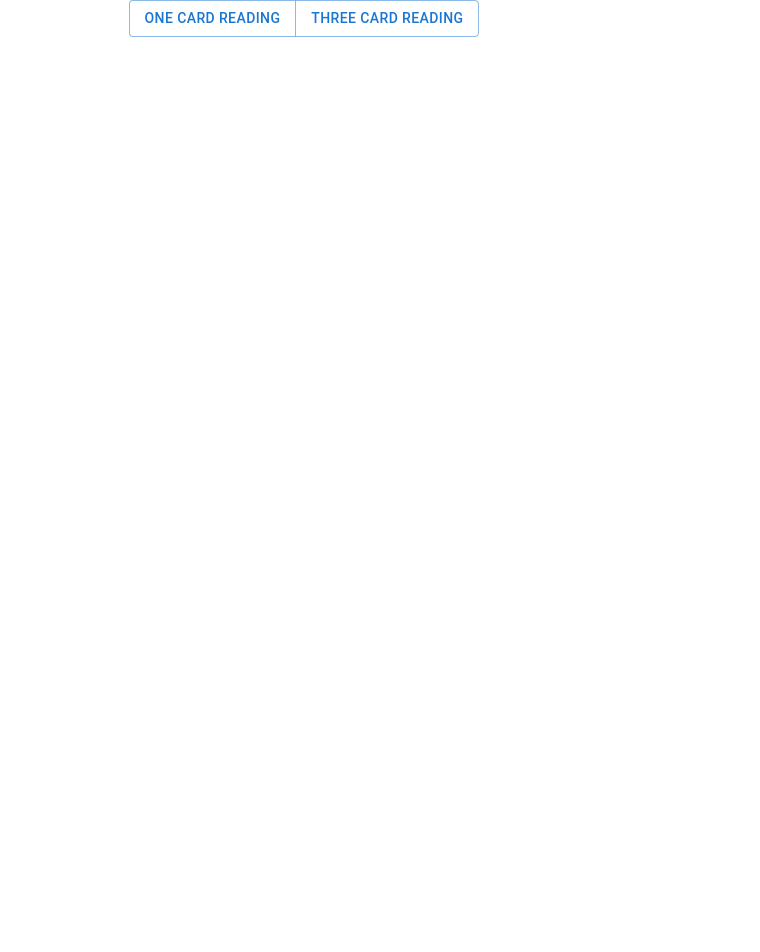
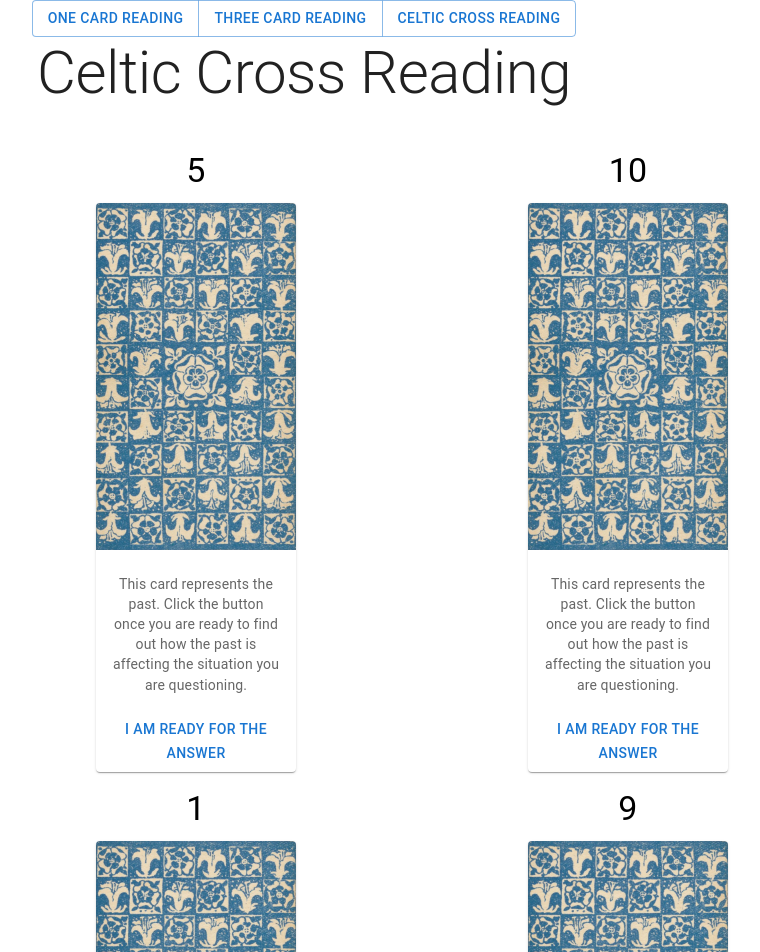
Before and after one commit to elena-cukanovaite/tarot-reading, a React (Create React App) app: page /celticcross in a window 1280 px wide. Shown: the top 952 px of the page, without its empty margins (336-1096 px from the left). Before the commit the page ends 800 px from the top, so only its background shows below. Built offline with nearby package versions, Linux system fonts and the light colour scheme.

Commit message:
Basic implementation for the Celtic Cross Layout

```diff
--- a/src/App.js
+++ b/src/App.js
@@ -5,13 +5,9 @@ import Box from "@mui/material/Box";
 import Grid from "@mui/material/Grid2";
 import Button from "@mui/material/Button";
 import ButtonGroup from "@mui/material/ButtonGroup";
-import {
-  BrowserRouter as Router,
-  Routes,
-  Route,
-  Link
-} from "react-router-dom";
+import { BrowserRouter as Router, Routes, Route, Link } from "react-router-dom";
 import ThreeCard from "./ThreeCard";
+import CelticCross from "./CelticCross";
 
 function OneCard() {
   return (
@@ -20,7 +16,10 @@ function OneCard() {
         <Box sx={{ flexGrow: 1 }}>
           <Grid item container spacing={2} justifyContent="center">
             <Grid item>
-              <ActionAreaCard placeholderDescription={"Think of a question. When you are ready, click the button to get your reading."}
+              <ActionAreaCard
+                placeholderDescription={
+                  "Think of a question. When you are ready, click the button to get your reading."
+                }
               />
             </Grid>
           </Grid>
@@ -34,11 +33,13 @@ function OneCard() {
 const buttons = [
   <Button key="one" component={Link} to="/">
     One Card Reading
-  </Button>, // Use Link for navigation
+  </Button>,
   <Button key="three" component={Link} to="/threecard">
     Three Card Reading
-  </Button>, // Use Link for navigation
-  // <Button key="celtic">Celtic Cross Reading</Button>,  // No Link, so it remains a normal button
+  </Button>,
+  <Button key="celtic" component={Link} to="/celticcross">
+    Celtic Cross Reading
+  </Button>,
 ];
 
 function App() {
@@ -57,6 +58,7 @@ function App() {
           <Routes>
             <Route path="/" element={<OneCard />} />
             <Route path="/threecard" element={<ThreeCard />} />
+            <Route path="/celticcross" element={<CelticCross />} />
           </Routes>
         </div>
       </Router>
--- /dev/null
+++ b/src/CelticCross.js
@@ -0,0 +1,196 @@
+import React from "react";
+import Grid from "@mui/material/Grid2";
+import Box from "@mui/material/Box";
+import ActionAreaCard from "./components/card";
+import Typography from "@mui/material/Typography";
+import Paper from "@mui/material/Paper";
+
+let widthInput = 200;
+
+const CelticCross = () => {
+  return (
+    <>
+      <center>
+        <Box sx={{ width: "100%" }}>
+          <Grid container justifyContent="center">
+            <Paper elevation={0}>
+              <Typography gutterBottom variant="h2" component="div">
+                Celtic Cross Reading
+              </Typography>
+              <Typography
+                variant="body2"
+                width="900px"
+                sx={{ color: "text.secondary" }}
+              ></Typography>
+            </Paper>
+          </Grid>
+        </Box>
+        <br></br>
+
+        <Box sx={{ width: "100%" }}>
+          <Grid item container spacing={2} justifyContent="center" >
+            <Grid
+              item
+              container
+              spacing={2}
+              direction="column"
+              justifyContent="left"
+            >
+              <Grid item>
+                <Typography variant="h4" gutterBottom>
+                  5
+                </Typography>
+                <ActionAreaCard
+                  placeholderDescription="This card represents the past.
+              Click the button once you are ready to find out how the past is affecting
+              the situation you are questioning."
+                  widthInput={widthInput}
+                />
+              </Grid>
+
+              <Grid
+                item
+                container
+                spacing={2}
+                direction="row"
+                justifyContent="left"
+      alignItems="center"
+              >
+                <Grid item>
+                  <Typography variant="h4" gutterBottom>
+                    3
+                  </Typography>
+                  <ActionAreaCard
+                    placeholderDescription="This card represents the past.
+              Click the button once you are ready to find out how the past is affecting
+              the situation you are questioning."
+                    widthInput={widthInput}
+                  />
+                </Grid>
+
+                <Grid
+              item
+              container
+              spacing={2}
+              direction="column"
+              justifyContent="left"
+              display= 'flex'
+            >
+                <Grid item>
+                  <Typography variant="h4" gutterBottom>
+                    1
+                  </Typography>
+                  <ActionAreaCard
+                    placeholderDescription="This card represents the past.
+              Click the button once you are ready to find out how the past is affecting
+              the situation you are questioning."
+                    widthInput={widthInput}
+                  />
+                </Grid>
+
+                <Grid item>
+                  <Typography variant="h4" gutterBottom>
+                    2
+                  </Typography>
+                  <ActionAreaCard
+                    placeholderDescription="This card represents the past.
+              Click the button once you are ready to find out how the past is affecting
+              the situation you are questioning."
+                    widthInput={widthInput}
+                    //rotateCardComponent={90}
+                  />
+                </Grid>
+
+                </Grid>
+
+
+
+                <Grid item>
+                  <Typography variant="h4" gutterBottom>
+                    6
+                  </Typography>
+                  <ActionAreaCard
+                    placeholderDescription="This card represents the past.
+              Click the button once you are ready to find out how the past is affecting
+              the situation you are questioning."
+                    widthInput={widthInput}
+                  />
+                </Grid>
+              </Grid>
+              <Grid item>
+                <Typography variant="h4" gutterBottom>
+                  4
+                </Typography>
+                <ActionAreaCard
+                  placeholderDescription="This card represents the past.
+              Click the button once you are ready to find out how the past is affecting
+              the situation you are questioning."
+                  widthInput={widthInput}
+                />
+              </Grid>
+            </Grid>
+
+            <Grid
+              item
+              container
+              spacing={2}
+              direction="column"
+              justifyContent="left"
+            >
+              <Grid item>
+                <Typography variant="h4" gutterBottom>
+                  10
+                </Typography>
+                <ActionAreaCard
+                  placeholderDescription="This card represents the past.
+              Click the button once you are ready to find out how the past is affecting
+              the situation you are questioning."
+                  widthInput={widthInput}
+                />
+              </Grid>
+
+              <Grid item>
+                <Typography variant="h4" gutterBottom>
+                  9
+                </Typography>
+                <ActionAreaCard
+                  placeholderDescription="This card represents the past.
+              Click the button once you are ready to find out how the past is affecting
+              the situation you are questioning."
+                  widthInput={widthInput}
+                />
+              </Grid>
+
+              <Grid item>
+                <Typography variant="h4" gutterBottom>
+                  8
+                </Typography>
+                <ActionAreaCard
+                  placeholderDescription="This card represents the past.
+              Click the button once you are ready to find out how the past is affecting
+              the situation you are questioning."
+                  widthInput={widthInput}
+                />
+              </Grid>
+
+              <Grid item>
+                <Typography variant="h4" gutterBottom>
+                  7
+                </Typography>
+                <ActionAreaCard
+                  placeholderDescription="This card represents the past.
+              Click the button once you are ready to find out how the past is affecting
+              the situation you are questioning."
+                  widthInput={widthInput}
+                />
+              </Grid>
+            </Grid>
+          </Grid>
+        </Box>
+        <br></br>
+      </center>
+    </>
+  );
+};
+
+export default CelticCross;
--- a/src/components/card.js
+++ b/src/components/card.js
@@ -16,15 +16,16 @@ let imageAngles = [
 let nameSuffix = ["", " reversed"];
 let theAnswerUprightOrReversed = ["upright", "reverse"];
 
-const ActionAreaCard = ({placeholderDescription}) => {
+const ActionAreaCard = ({placeholderDescription, widthInput = 300, rotateCardComponent = 0}) => {
     console.log(placeholderDescription);
     const theme = useTheme();
     let imagesPath = "./tarot_images/";
     let imagesFileType = ".jpg";
+    //let rotateCardComponentString = 'rotate('+String(rotateCardComponent)+'deg)';
     const [imagePath, setImagePath] = useState(
       imagesPath + "back_of_card" + imagesFileType
     );
-    const [reversed, setReversed] = useState({ transform: "rotate(0deg)" });
+    const [reversed, setReversed] = useState({ transform: "rotate(0deg)", width: widthInput});
     const [cardName, setCardName] = useState("");
     const [theAnswer, setTheAnswer] = useState(placeholderDescription);
 
@@ -43,11 +44,11 @@ const ActionAreaCard = ({placeholderDescription}) => {
     };
 
     return (
-      <Card sx={{ maxWidth: 345 }}>
+      <Card sx={{ maxWidth: widthInput}}> {/* , transform: rotateCardComponentString}}> */}
         <CardActionArea>
           <CardMedia
             component="img"
-            width="300"
+            imageWidth={300}
             image={imagePath}
             sx={reversed}
           />
```
